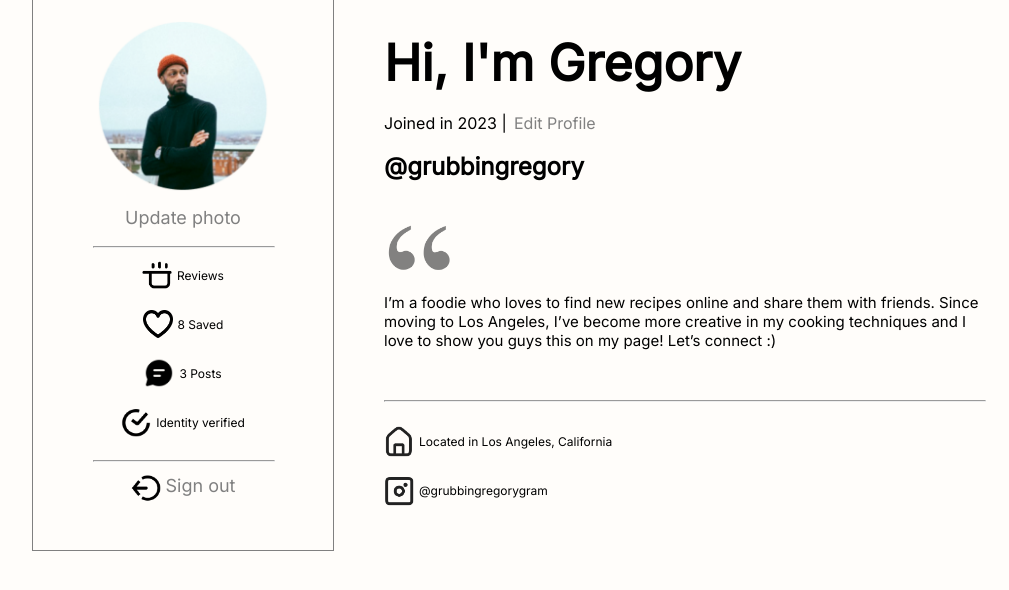
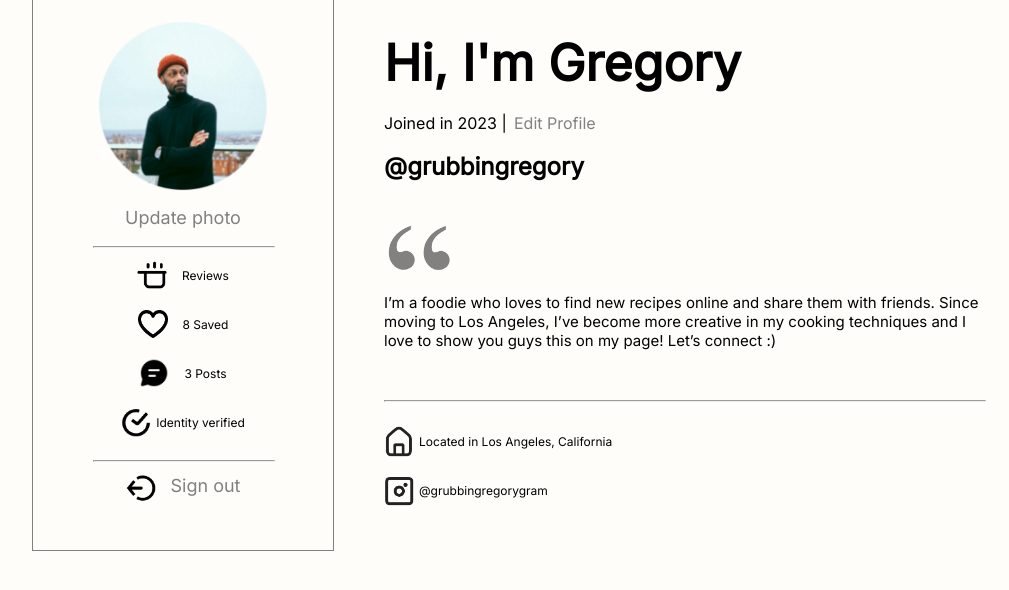
Before and after one commit to jayywang/plate, a PHP site: page /profile/profile.html in a window 1280 px wide. Shown: the part 109-699 px from the top of the page, without its empty margins (76-1085 px from the left). Run offline with PHP 8.4, Linux system fonts and the light colour scheme.

Commit message:
coming to profile etc

```diff
--- a/css/community.css
+++ b/css/community.css
@@ -7,7 +7,7 @@ h1 {
 
 #post-container {
 
-	width: 70%;
+	width: 90%;
 	padding: 10px;
 
 }
--- a/css/profile.css
+++ b/css/profile.css
@@ -62,6 +62,14 @@ hr{
   width: 30px;
 }
 
+.p-container a {
+    display: flex;
+    align-items: center;
+    gap: 10px;
+    text-decoration: none;
+    color: inherit;
+}
+
 
 /* RIGHT PROFILE BOX */
 #right-box{
--- a/profile/profile.html
+++ b/profile/profile.html
@@ -13,6 +13,14 @@
     <link rel="preconnect" href="https://fonts.googleapis.com">
     <link rel="preconnect" href="https://fonts.gstatic.com" crossorigin>
     <link href="https://fonts.googleapis.com/css2?family=Inter&display=swap" rel="stylesheet">
+
+<style>
+    a{
+        text-decoration: none;
+        color: inherit;
+        display: block;
+    }
+</style>
 
 </head>
 <body>
@@ -38,21 +46,27 @@
 <div id="left-box">
   <div class="profile-container">
     <img class="profilepic" src="../img/gregory.png" alt="Profile Picture">
-    <h3>Update photo</h3>
+    <h3 id="updatePhoto">Update photo</h3>
     <hr> <!-- horizontal line -->
         <div class="p-container">
+            <a href="../coming/coming.html">
                   <img src="../img/reviews.png" alt="Review Icon">
                   <p>Reviews</p>
+            </a>
         </div>
 
         <div class="p-container">
+            <a href="../saved/saved.html">
                 <img src="../img/savedicon.png" alt="Saved Icon">
                 <p>8 Saved</p>
+            </a>
         </div>
 
         <div class="p-container">
+        <a href="../community/community.html">
               <img src="../img/communityicon.png" alt="Post Icon">
               <p>3 Posts</p>
+        </a>
         </div>
 
         <div class="p-container">
@@ -61,8 +75,10 @@
         </div>
     <hr> <!-- horizontal line -->
     <div class="p-container">
+        <a href="../coming/coming.html">
           <img src="../img/signout.png" alt="Sign Out Icon">
           <h3>Sign out</h3>
+        </a>
         </div>
   </div>
 </div><!-- LEFT BOX -->
@@ -74,7 +90,7 @@
 
     <div class="middle-bar">
       <div class="joined">Joined in 2023 |</div>
-      <div class="edit-profile">Edit Profile</div>
+      <div class="edit-profile" id="editProfile">Edit Profile</div>
     </div>
 
     <h2>@grubbingregory</h2>
@@ -101,5 +117,22 @@
 
 </div><!-- RIGHT BOX -->
 
+<script>
+    var editProfileButton = document.getElementById('editProfile');
+
+    // Add click event listener
+    editProfileButton.addEventListener('click', function() {
+        alert('Edited Profile!');
+    });
+
+    var updatePhotoButton = document.getElementById('updatePhoto');
+
+    // Add click event listener to update photo
+    updatePhotoButton.addEventListener('click', function() {
+        alert('Updated Photo!');
+    });
+
+</script>
+
 </body>
 <html>
```
Also changed, not shown: explore/explore.html (+8 -0 lines). Lines whose indentation alone changed are shown as unchanged.
